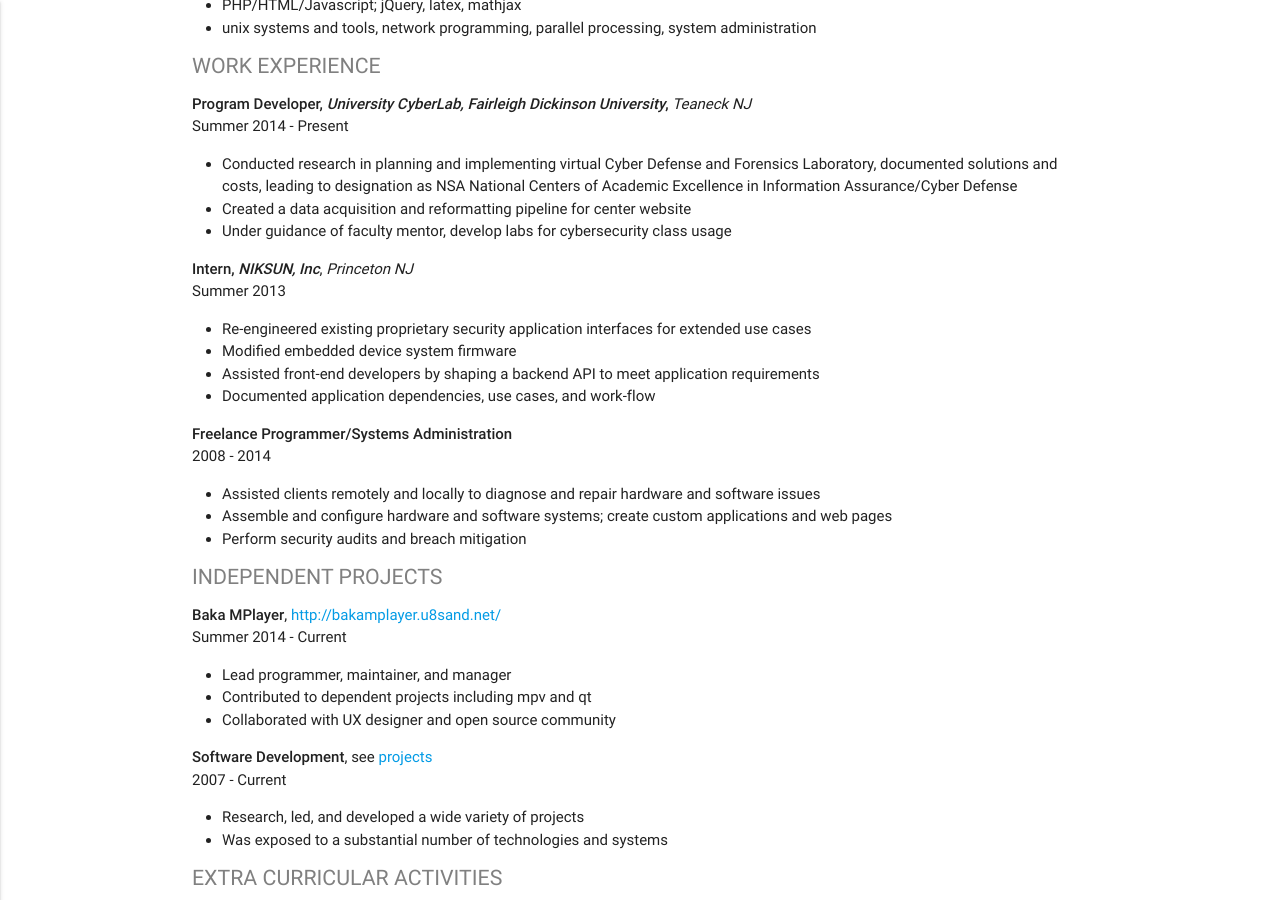
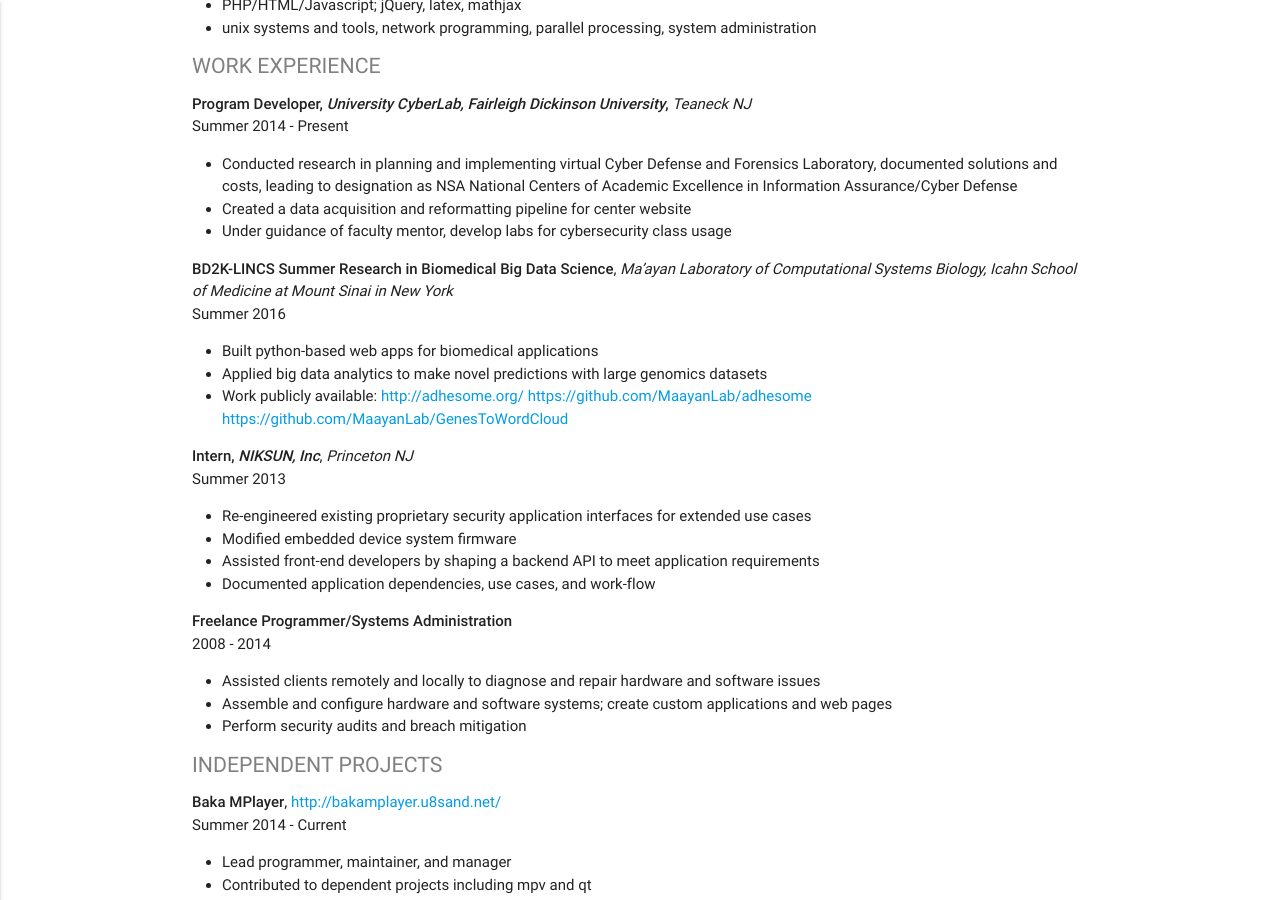
Before and after one commit to u8sand/u8sand.github.io, a Jekyll site: the page built from resume.md, in a window 1280 px wide and 900 px high, scrolled down 669 px. Built offline with Jekyll 4.4.1, drawn with Linux system fonts in a browser that asks for light colours; nearby versions of some CDN libraries.

Commit message:
Added Mount Sinai entry to resume

```diff
--- a/resume.md
+++ b/resume.md
@@ -39,6 +39,13 @@
 - Created a data acquisition and reformatting pipeline for center website
 - Under guidance of faculty mentor, develop labs for cybersecurity class usage
 
+**BD2K-LINCS Summer Research in Biomedical Big Data Science**, *Ma’ayan Laboratory of Computational Systems Biology, Icahn School of Medicine at Mount Sinai in New York*
+Summer 2016
+
+- Built python-based web apps for biomedical applications
+- Applied big data analytics to make novel predictions with large genomics datasets
+- Work publicly available: <http://adhesome.org/> <https://github.com/MaayanLab/adhesome> <https://github.com/MaayanLab/GenesToWordCloud>
+
 **Intern, *NIKSUN, Inc***, *Princeton NJ*
 Summer 2013
 
```
